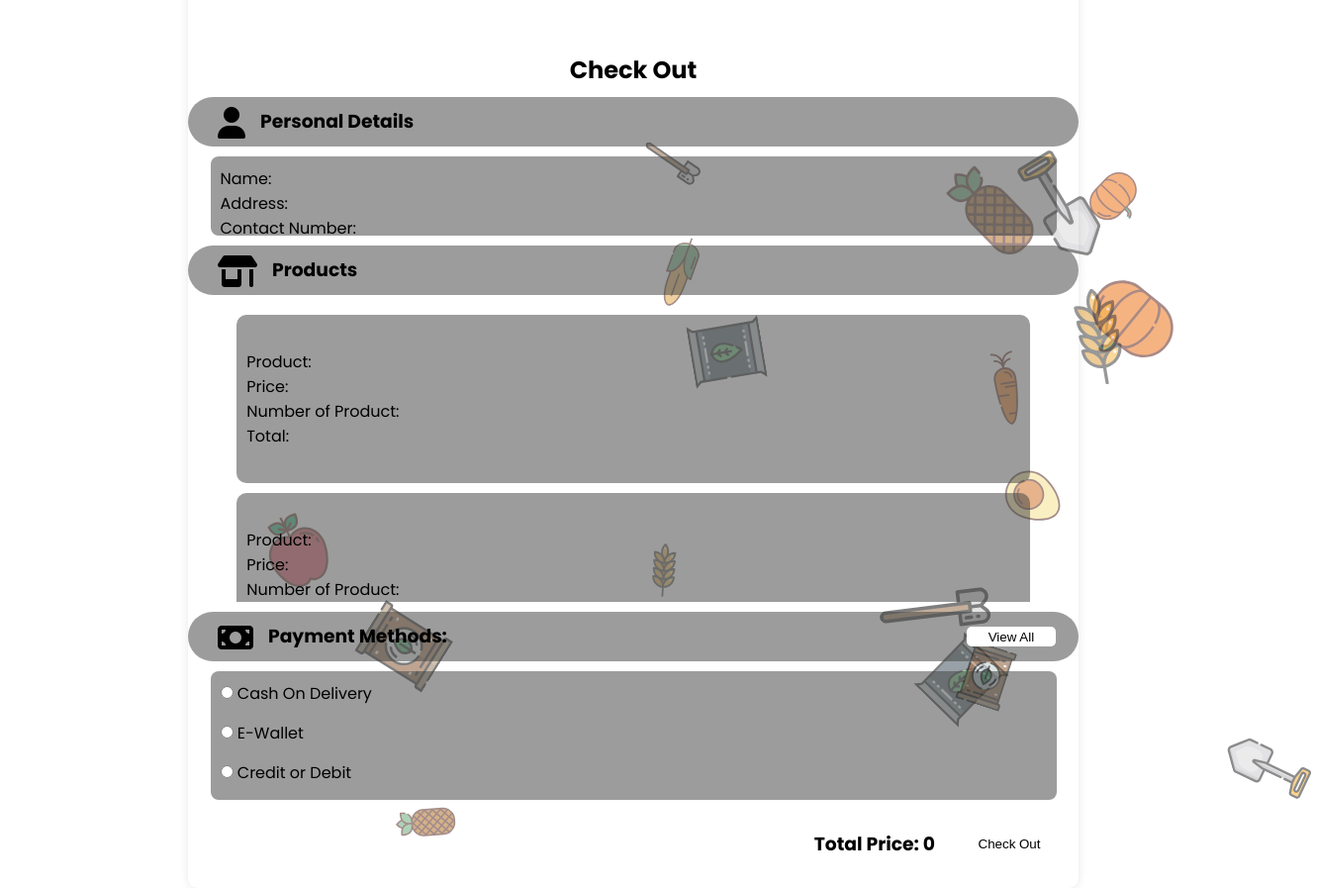
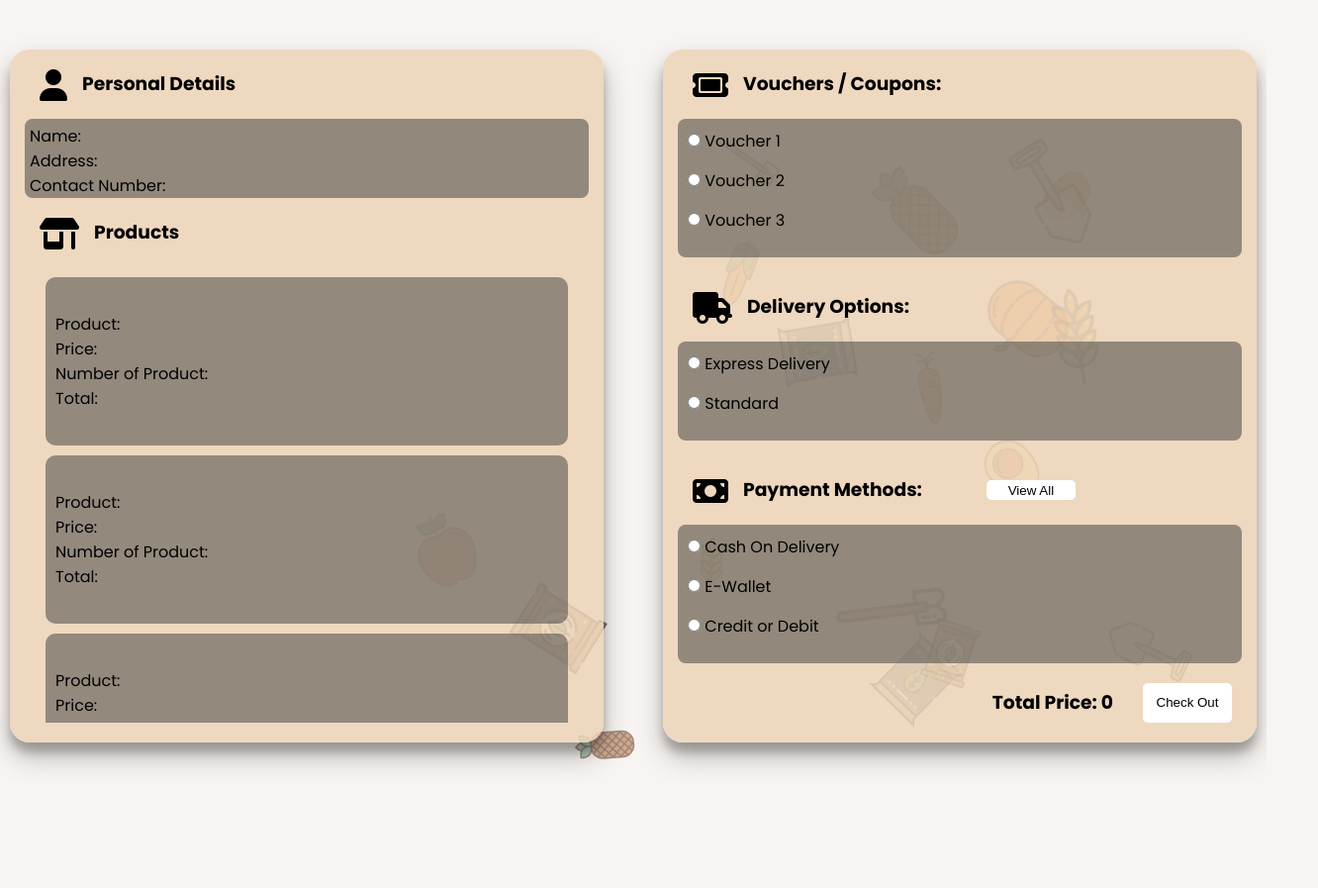
Before and after one commit to JeremieDiaz/CropShop, a plain HTML site: page Frontend/Check Out/check_out_page.html in a window 1280 px wide. Shown: the whole page at 99% size, 1332 px wide, since content can reach past the window. After the commit the page ends 800 px from the top, so only its background shows below. Drawn offline with Linux system fonts and the light colour scheme.

Commit message:
Saving progress Check Out Page
made a new file kasi nalilito na ako di ako naglagay comments ko AHHAHA.

if wanted some reference sa color check lang tong page na to although dipa sya tapos

```diff
--- a/Frontend/Check Out/check_out.css
+++ b/Frontend/Check Out/check_out.css
@@ -11,13 +11,14 @@ body {
     justify-content: center;
     align-items: center;
     position: relative;
-    overflow-x: hidden;
+    overflow: hidden;
+    background-color: #f8f4f1;
 }
 
 .background-container {
     position: absolute;
-    width: 100%;
-    height: 100%;
+    width: 100vh;
+    height: 100vh;
     z-index: -1;
 }
 
@@ -32,9 +33,11 @@ body {
     position: relative;
     z-index: 1;
     border-radius: 10px;
-    box-shadow: 0 0 10px rgba(0, 0, 0, 0.1);
-    width: 900px;
-    height: auto;
+    width: 1500px;
+    height: 700px;
+    display: inline-flex;
+    justify-content: center;
+    align-items: center;
 }
 
 h2 {
@@ -42,15 +45,27 @@ h2 {
     padding-top: 150px;
 }
 
-.check_out_box {
-    width: 900px;
+.check_out_box1 {
+    width: 600px;
     height: 100%;
+    background-color: rgba(237, 212, 183, .85);
+    margin-right: 30px;
+    border-radius: 20px;
+    box-shadow: rgba(0, 0, 0, 0.25) 0px 14px 28px, rgba(0, 0, 0, 0.22) 0px 10px 10px;
 }
 
+.check_out_box2 {
+    width: 600px;
+    height: 100%;
+    background-color: rgba(237, 212, 183, .85);
+    margin-left: 30px;
+    border-radius: 20px;
+    box-shadow: rgba(0, 0, 0, 0.25) 0px 14px 28px, rgba(0, 0, 0, 0.22) 0px 10px 10px;
+}
+
+
 .title {
-    width: 100%;
-    border-radius: 30px;
-    background: rgba(66, 67, 66, 0.526);
+    width: auto;
     display: inline-flex;
     text-align: center;
     padding-left: 30px;
@@ -62,7 +77,7 @@ h2 {
 .title h3 {
     padding-left: 15px;
     padding-bottom: 10px;
-    padding-right: 525px;
+    padding-right: 65px;
 }
 .title button {
     margin-top: 5px ;
@@ -76,7 +91,7 @@ h2 {
 }
 
 .client_details {
-    padding: 10px;
+    padding: 5px;
     background: rgba(66, 67, 66, 0.526);
     border-radius: 8px;
     width: 95%;
@@ -93,9 +108,11 @@ h2 {
     background-color: #f9f9f900;
     border-radius: 8px;
     width: 95%;
-    height: 300px;
+    height: 460px;
     margin: 0 auto;
     position: relative;
+    justify-content: center;
+    align-items: center;
 }
 .products_menu::-webkit-scrollbar {
     display: none;
@@ -111,22 +128,19 @@ h2 {
     position: relative;
 }
 
-.payment_methods {
+.methods {
     padding: 10px;
     background: rgba(66, 67, 66, 0.526);
     border-radius: 8px;
     width: 95%;
-    height: 130px;
-    margin: 0 auto 20px;
+    height: auto;
+    margin: 0 auto 15px;
 }
 
 .method_box {
     width: 95%;
     height: 40px;
 }
-
-
-
 
 .price {
     display: flex;
--- a/Frontend/Check Out/check_out.html
+++ b/Frontend/Check Out/check_out_page.html
@@ -25,9 +25,11 @@
         <img src="/Images/BackgroundImages/shovel.svg" alt="Shovel" />
         <img src="/Images/BackgroundImages/wheat.svg" alt="Wheat" />
     </div>
+
+    <!--Check Out-->
     <div class="check_out">
-        <div class="check_out_box">
-            <h2>Check Out</h2>
+        <!-- page 1 of check out-->
+        <div class="check_out_box1">
             <div class="title">
                 <i class="fa-solid fa-user fa-2x"></i>
                 <h3>Personal Details</h3>
@@ -75,14 +77,55 @@
                 </div>
             </div>
 
+        </div>
+        <!-- page 2 of check out-->
+        <div class="check_out_box2">
+
+            <div class="title">
+                <i class="fa-solid fa-ticket fa-2x"></i>
+                <h3>Vouchers / Coupons:</h3>
+            </div>
+            <div class="methods">
+                    <div class="method_box">
+                        <div class="method_logo"></div>
+                        <input type="radio" id="voucher1" name="vouchers" value="VOUCHER1">
+                        <label for="cod">Voucher 1</label>
+                    </div>
+                    <div class="method_box">
+                        <div class="method_logo"></div>
+                        <input type="radio" id="voucher2" name="vouchers" value="VOUCHER2">
+                        <label for="e-wallet">Voucher 2</label>
+                    </div>
+                    <div class="method_box">
+                        <div class="method_logo"></div>
+                        <input type="radio" id="voucher3" name="vouchers" value="VOUCHER3">
+                        <label for="e-wallet">Voucher 3</label>
+                    </div>
+            </div>
+
+            <div class="title">
+                <i class="fa-solid fa-truck fa-2x"></i>
+                <h3>Delivery Options:</h3>
+            </div>
+            <div class="methods">
+                    <div class="method_box">
+                        <div class="method_logo"></div>
+                        <input type="radio" id="express" name="delivery_methods" value="EXPRESS">
+                        <label for="cod">Express Delivery</label>
+                    </div>
+                    <div class="method_box">
+                        <div class="method_logo"></div>
+                        <input type="radio" id="standard" name="delivery_methods" value="STANDARD">
+                        <label for="e-wallet">Standard</label>
+                    </div>
+            </div>
+
             <div class="title">
                 <i class="fa-solid fa-money-bill fa-2x"></i>
-                <h3>Payment Methods: </h3>
+                <h3>Payment Methods:</h3>
                 <button>View All</button>
             </div>
-            <div class="payment_methods">
-
-
+            <div class="methods">
                     <div class="method_box">
                         <div class="method_logo"></div>
                         <input type="radio" id="cod" name="payment_methods" value="COD">
@@ -98,8 +141,6 @@
                         <input type="radio" id="card" name="payment_methods" value="CARD">
                         <label for="card">Credit or Debit</label>
                     </div>
-
-
             </div>
 
             <div class="price">
@@ -107,6 +148,8 @@
                 <button>Check Out</button>
             </div>
         </div>
+
     </div>
+
 </body>
 </html>
```
